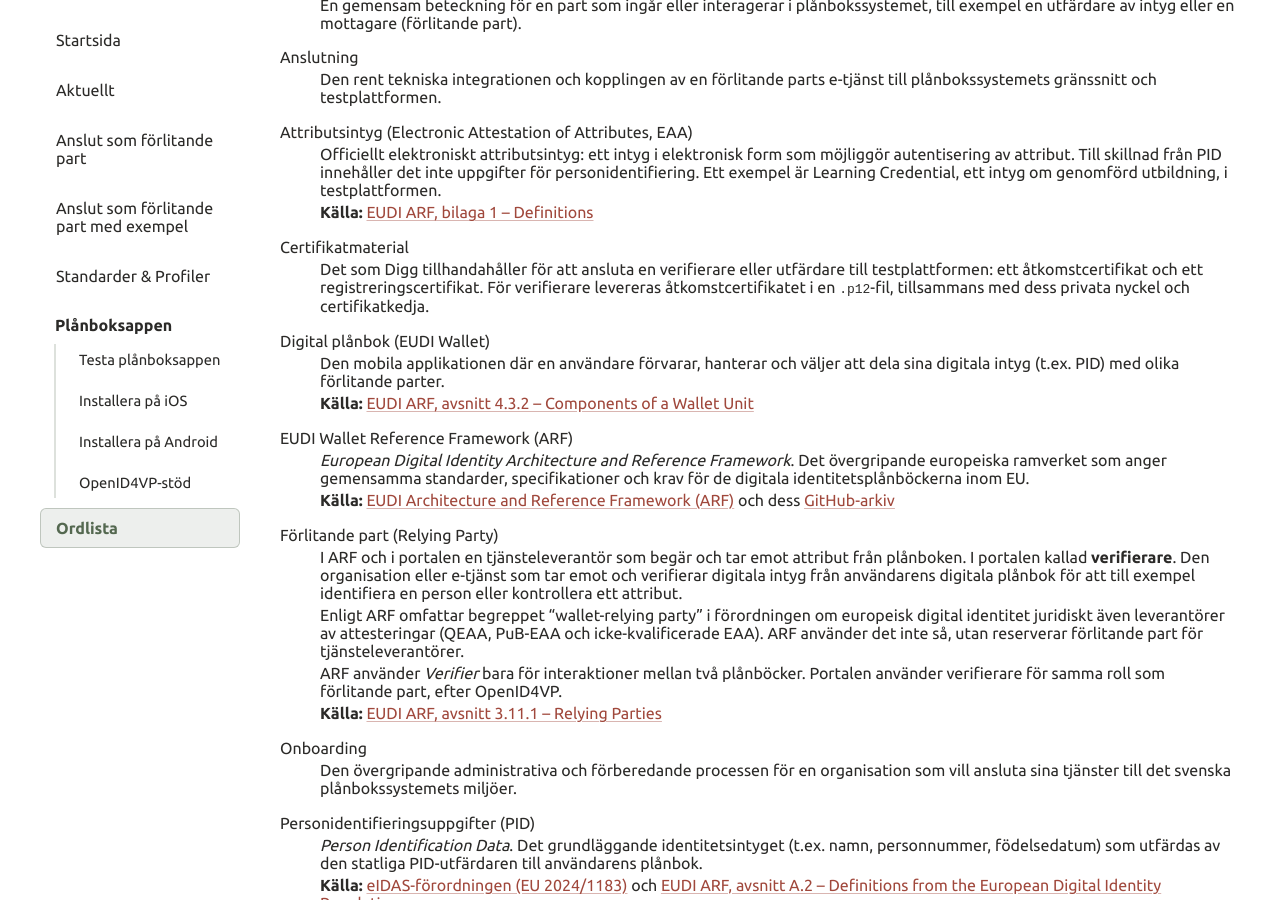
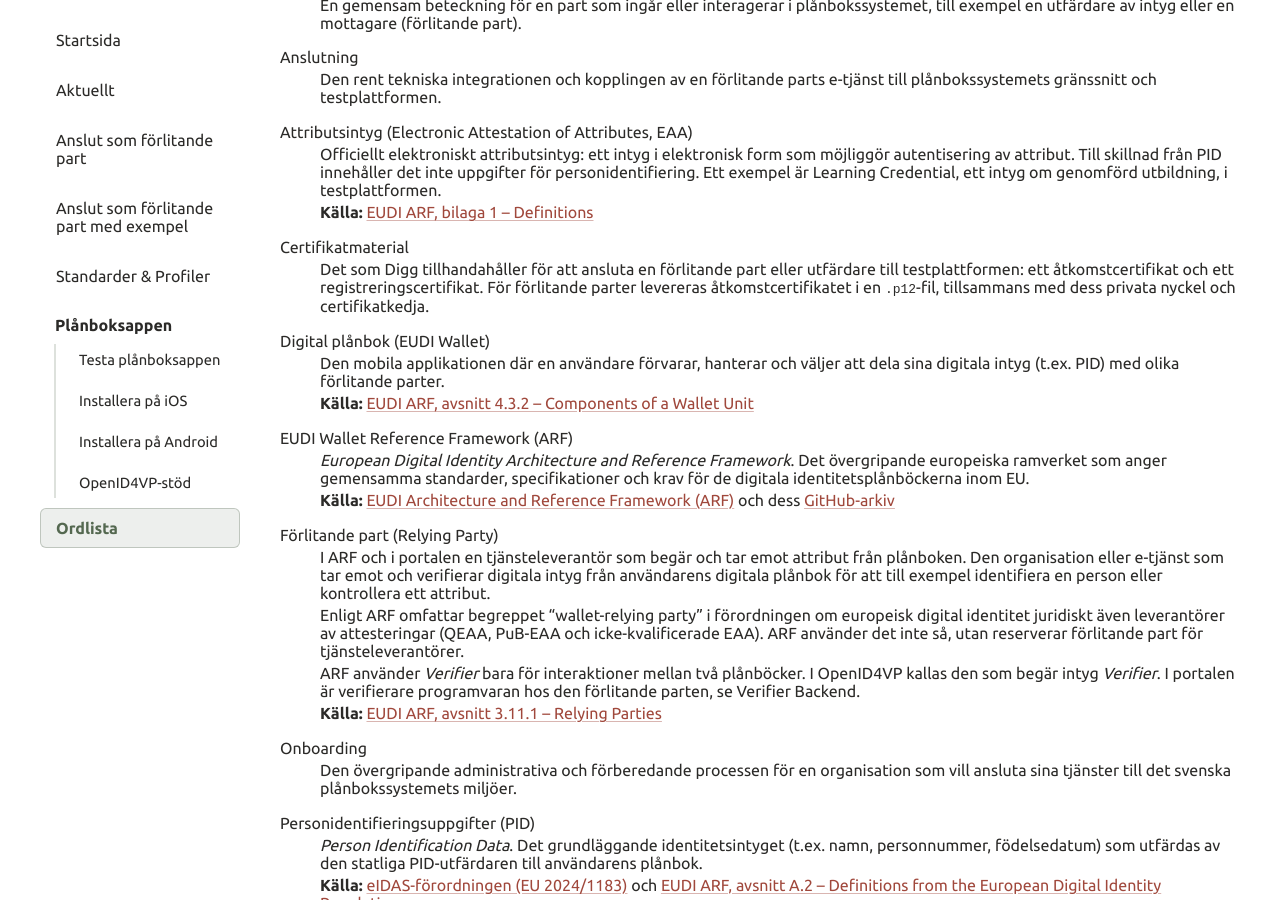
Before and after one commit to diggsweden/wallet-utvecklarportal, a Jekyll site: the page built from pages/ordlista.md, in a window 1280 px wide and 900 px high, scrolled down 431 px. Built offline with Jekyll 4.4.1, drawn with Linux system fonts in a browser that asks for light colours.

Commit message:
docs: use relying party as the role name (#88)
Use "förlitande part" for the role, as in the eIDAS regulation and the
ARF, and reserve "verifierare" for the software that runs at the
relying party (the Verifier Backend). This corrects the start page,
Standarder & Profiler and the glossary after the previous terminology
change.

Signed-off-by: Johannes Dannelov <johannes.dannelov@digg.se>

```diff
--- a/pages/ordlista.md
+++ b/pages/ordlista.md
@@ -31,9 +31,9 @@ Attributsintyg (Electronic Attestation of Attributes, EAA)
 : **Källa:** [EUDI ARF, bilaga 1 – Definitions](https://eudi.dev/3.0.0/annexes/annex-1/annex-1-definitions/)
 
 Certifikatmaterial
-: Det som Digg tillhandahåller för att ansluta en verifierare eller utfärdare till testplattformen:
+: Det som Digg tillhandahåller för att ansluta en förlitande part eller utfärdare till testplattformen:
   ett åtkomstcertifikat och ett registreringscertifikat.
-  För verifierare levereras åtkomstcertifikatet i en `.p12`-fil,
+  För förlitande parter levereras åtkomstcertifikatet i en `.p12`-fil,
   tillsammans med dess privata nyckel och certifikatkedja.
 
 Digital plånbok (EUDI Wallet)
@@ -52,14 +52,14 @@ EUDI Wallet Reference Framework (ARF)
 
 Förlitande part (Relying Party)
 : I ARF och i portalen en tjänsteleverantör som begär och tar emot attribut från plånboken.
-  I portalen kallad **verifierare**.
   Den organisation eller e-tjänst som tar emot och verifierar digitala intyg från användarens digitala plånbok för att
   till exempel identifiera en person eller kontrollera ett attribut.
 : Enligt ARF omfattar begreppet "wallet-relying party" i förordningen om europeisk digital identitet juridiskt även
   leverantörer av attesteringar (QEAA, PuB-EAA och icke-kvalificerade EAA).
   ARF använder det inte så, utan reserverar förlitande part för tjänsteleverantörer.
 : ARF använder *Verifier* bara för interaktioner mellan två plånböcker.
-  Portalen använder verifierare för samma roll som förlitande part, efter OpenID4VP.
+  I OpenID4VP kallas den som begär intyg *Verifier*.
+  I portalen är verifierare programvaran hos den förlitande parten, se Verifier Backend.
 : **Källa:**
   [EUDI ARF, avsnitt 3.11.1 – Relying Parties](https://eudi.dev/3.0.0/main/03-roles-within-the-eudi-wallet-ecosystem/#3111-relying-parties)
 
```
Also changed, not shown: index.md (+3 -4 lines), pages/standarder-och-profiler.md (+2 -2 lines).
